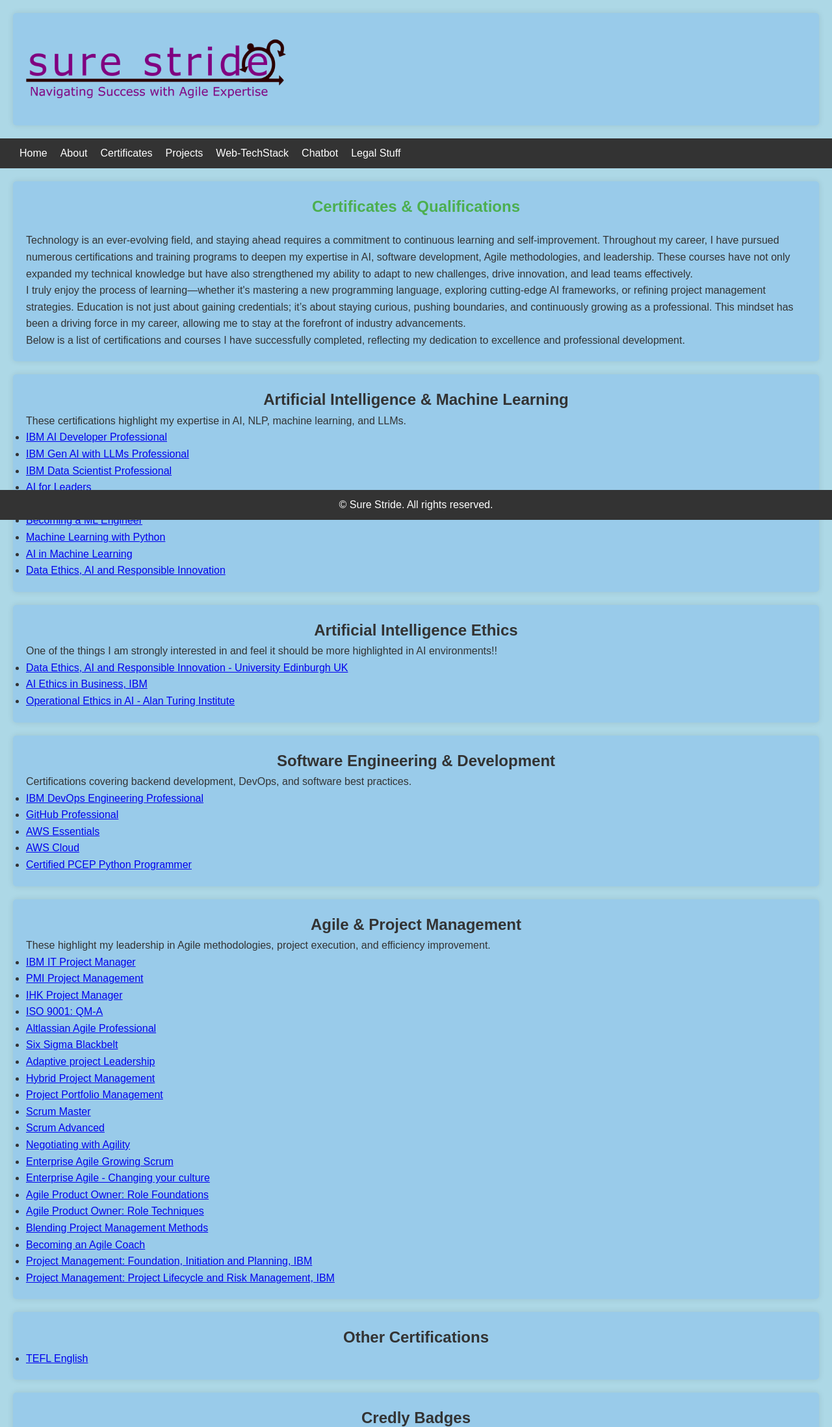
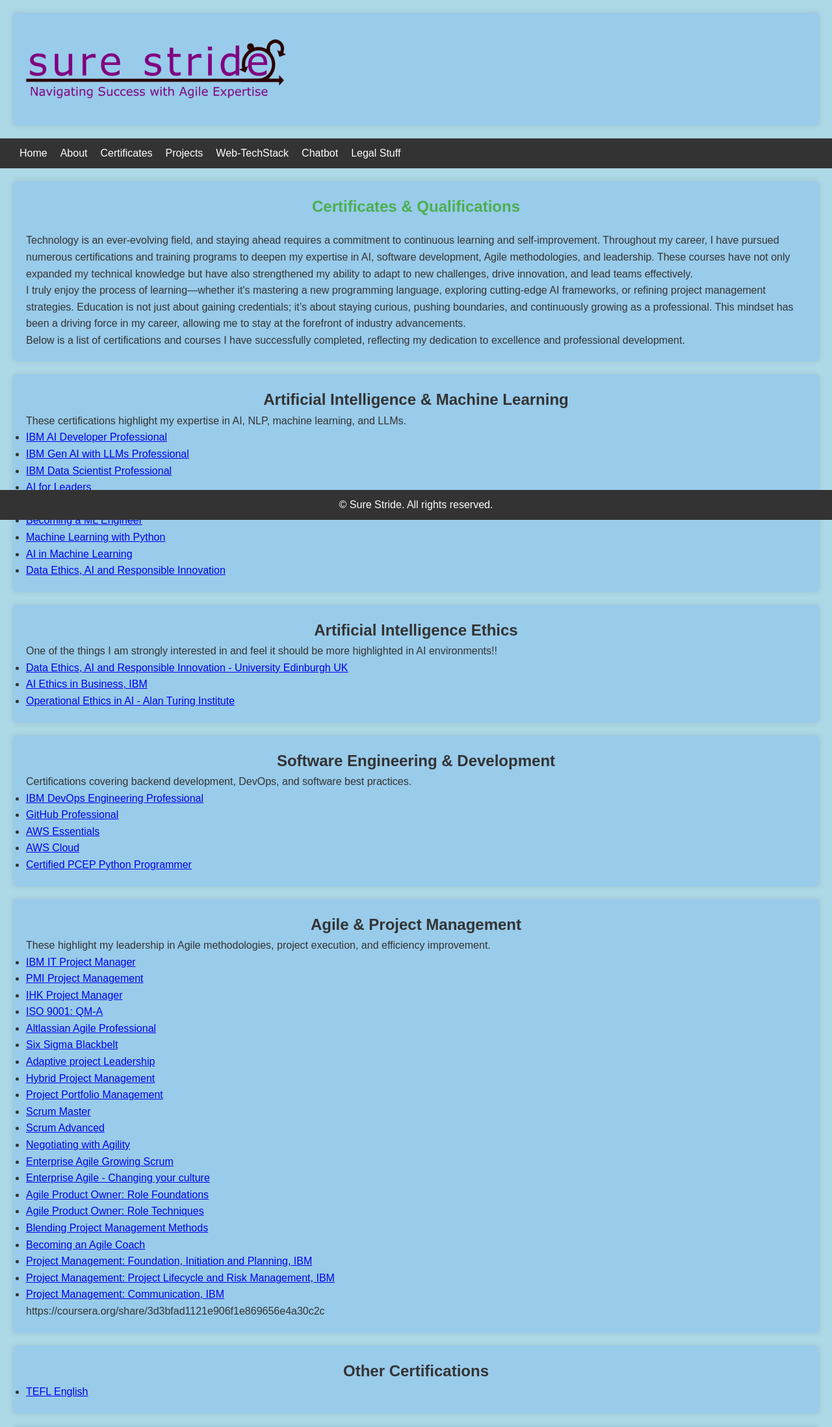
Before and after one commit to MightContainNuts/surestride_portfolio, a FastAPI app: page /certificates in a window 1280 px wide. Shown: the top 2196 px of the page at 65% size. Run offline with FastAPI, Linux system fonts and the light colour scheme; parts of the project's set-up code (start-up, migrations or seed data) failed here and were passed over.

Commit message:
new cert

```diff
--- a/app/templates/certificates.html
+++ b/app/templates/certificates.html
@@ -83,7 +83,11 @@
             <li><a href="https://github.com/MightContainNuts/MightContainNuts/tree/main/static/certs/pjm/Blending%20Project%20Management%20Methods.pdf" target="_blank">Blending Project Management Methods</a></li>
             <li><a href="https://github.com/MightContainNuts/MightContainNuts/tree/main/static/certs/pjm/Becoming%20an%20Agile%20Coach.pdf" target="_blank">Becoming an Agile Coach</a></li>
             <li><a href="https://coursera.org/share/a41bf11a33ac3e97560ea9aca0a3734d" target="_blank">Project Management: Foundation, Initiation and Planning, IBM</a></li>
-            <li><a href="https://github.com/MightContainNuts/MightContainNuts/tree/main/static/certs/pjm/Project_Lifecycle_RiskManagement.pdf" target="_blank">Project Management: Project Lifecycle and Risk Management, IBM</a></li>
+            <li><a href="https://coursera.org/share/7b45e413cf4af35af00d57192b72d7e5" target="_blank">Project Management: Project Lifecycle and Risk Management, IBM</a></li>
+            <li><a href="https://coursera.org/share/3d3bfad1121e906f1e869656e4a30c2c" target="_blank">Project Management: Communication, IBM</a></li>
+
+
+            https://coursera.org/share/3d3bfad1121e906f1e869656e4a30c2c
         </ul>
     </section>
 
```
